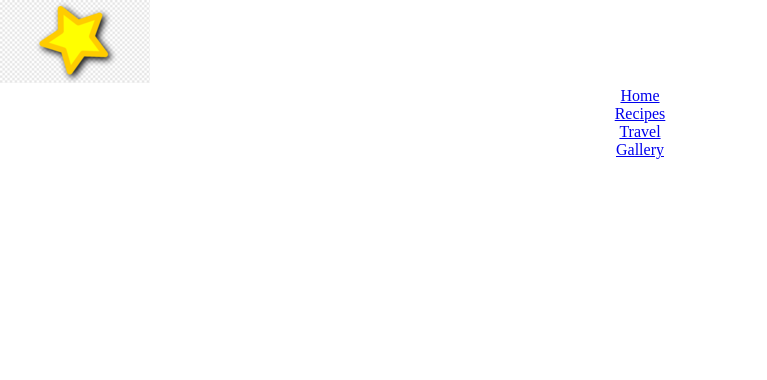
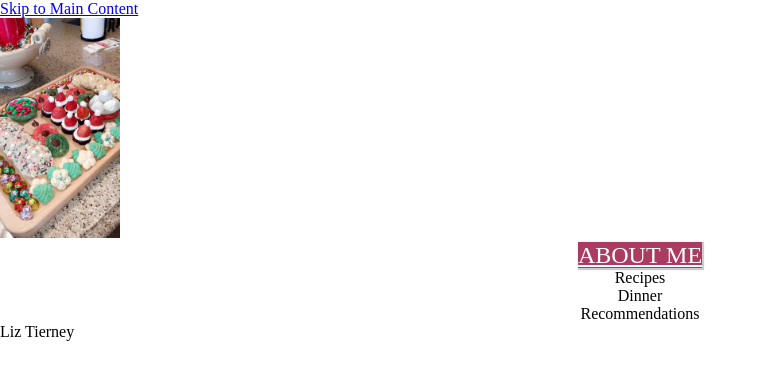
Before and after one commit to Ectiern/testingnewmob, a plain HTML site: page index.html in a window 1280 px wide. Shown: the whole page, without its empty margins (0-767 px from the left). Drawn offline with Linux system fonts and the light colour scheme.

Commit message:
more updates

```diff
--- a/index.html
+++ b/index.html
@@ -11,17 +11,16 @@
 </head>
 <body>
     <header class="menu">
-        <div class="menu-wrap">
-            <img src="images/star.ico" class="logo-img" alt="Logo">
-            <nav>
-                <ul>
-                    <li><a href="#">Home</a></li>
-                    <li><a href="recipes.html">Recipes</a></li>
-                    <li><a href="#">Travel</a></li>
-                    <li><a href="#">Gallery</a></li>
-                </ul>
-            </nav>
-            <i class="fa fa-bars menu-icon"></i>
-        </div>
+        <div class ="skip"><a href=".aboutmepage">Skip to Main Content</a></div>
+        <img src = "images/xmas.JPG" width = "120" alt="logo" id = "logo">
+        <nav>
+            <ul class = "nav_links">
+                <li class = "current_item"><a href = "index.html"> About Me</a></li>
+                <li class = "nav_item"><a href="recipes.html">Recipes</a></li>
+                <li class = "nav_item"><a href="dinner.html">Dinner</a></li>
+                <li class = "nav_item"><a href="recipes.html">Recommendations</a></li>
+            </ul>
+        </nav>
+        <h1>Liz Tierney</h1>
      </header>
 </body>
```
